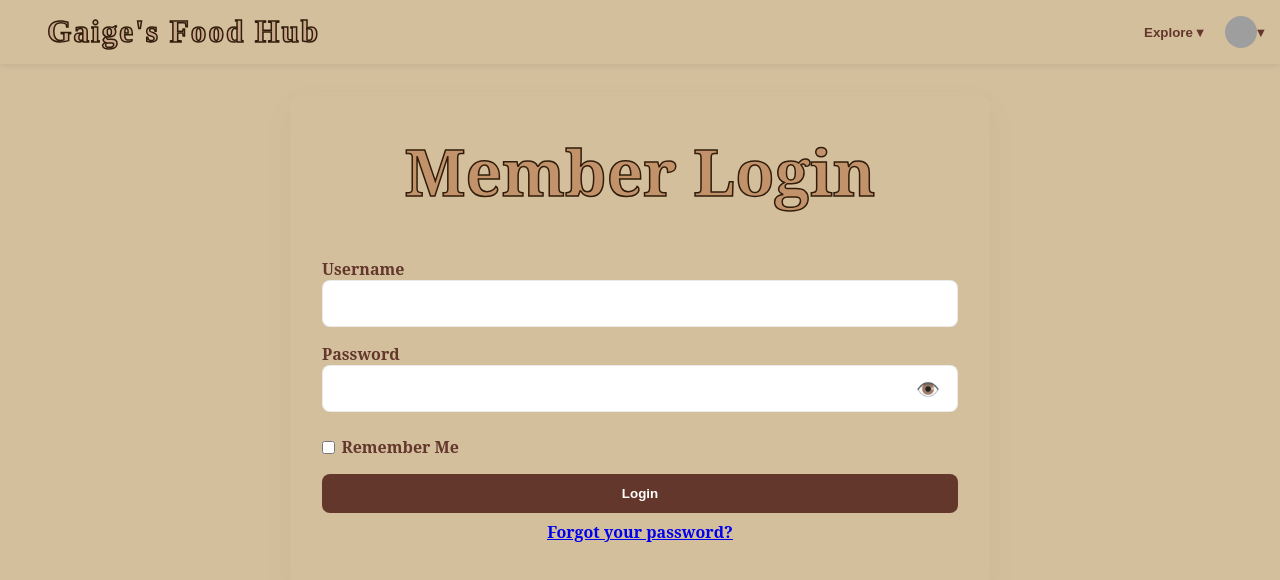
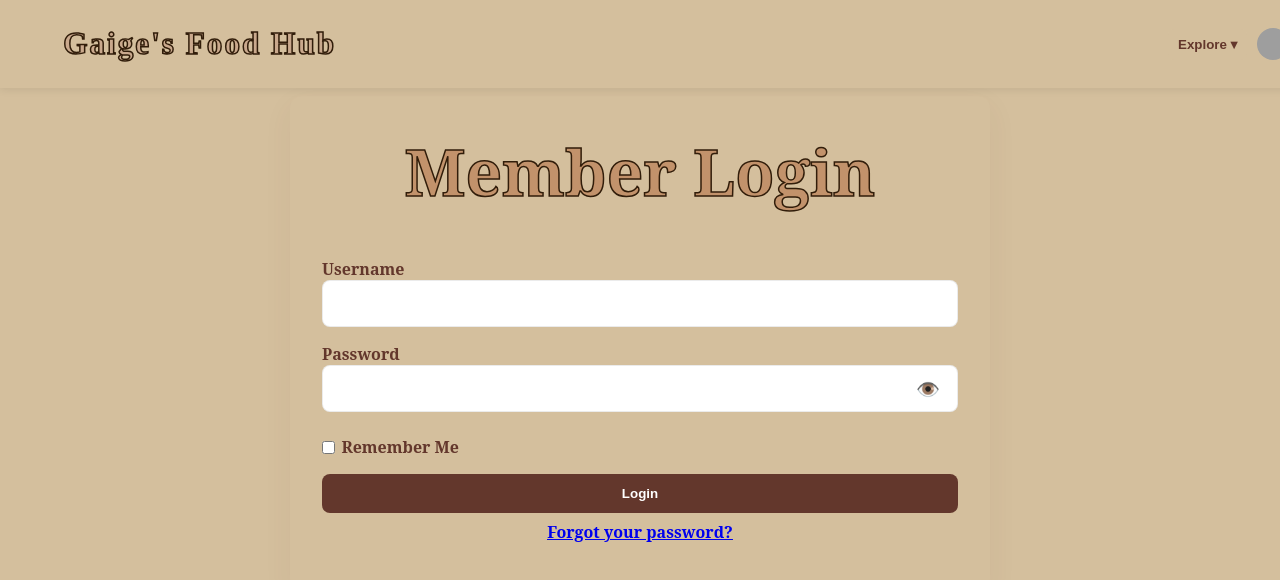
Before and after one commit to tgfaraon/gaiges-foodhub, a React (Create React App) app in the folder foodhub-client/: page /login in a window 1280 px wide. Shown: the top 580 px of the page. Built offline with nearby package versions, Linux system fonts and the light colour scheme; grey boxes are pictures that could not be loaded; the HTML template or start-up script is replaced by a standard one.

Commit message:
Fix mobile navbar hamburger menu and responsive styles

```diff
--- a/foodhub-client/src/components/Navbar.js
+++ b/foodhub-client/src/components/Navbar.js
@@ -63,7 +63,7 @@ export default function Navbar({ account }) {
       {/* Logo */}
       <Link className="logo" to="/">Gaige's Food Hub</Link>
 
-      <div className="nav-actions">
+      <div className="navbar-left">
 
         {/* MOBILE HAMBURGER (400px and below) */}
         <button
--- a/foodhub-client/src/styles/mobileNavbar.css
+++ b/foodhub-client/src/styles/mobileNavbar.css
@@ -21,6 +21,27 @@
 /* Mobile-only elements */
 .mobile-only {
     display: none;
+}
+
+.navbar {
+    display: flex;
+    justify-content: space-between;
+    align-items: center;
+    padding: 12px 16px;
+}
+
+.navbar-left {
+    display: flex;
+    align-items: center;
+    gap: 10px;
+}
+
+/* Logo default */
+.logo {
+    font-size: 28px;
+    font-weight: bold;
+    color: #573026;
+    text-decoration: none;
 }
 
 /* MOBILE RULES */
```
